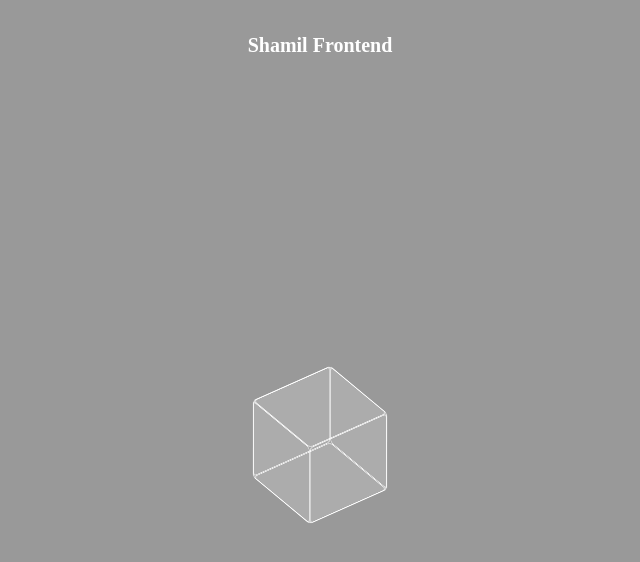
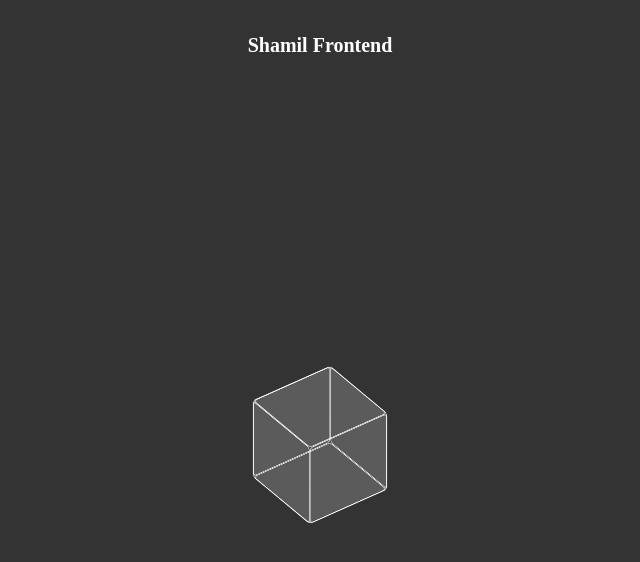
Before and after one commit to shamilfrontend/cube-animation, a plain HTML site: page index.html in a window 1280 px wide. Shown: the whole page, without its empty margins (320-960 px from the left). Drawn offline with Linux system fonts and the light colour scheme.

Commit message:
Update main.css

```diff
--- a/main.css
+++ b/main.css
@@ -1,6 +1,7 @@
 body {
-  background-color: #999;
   margin: 0;
+  background-color: #333;
+  sans-serif
 }
 
 .title {
```
